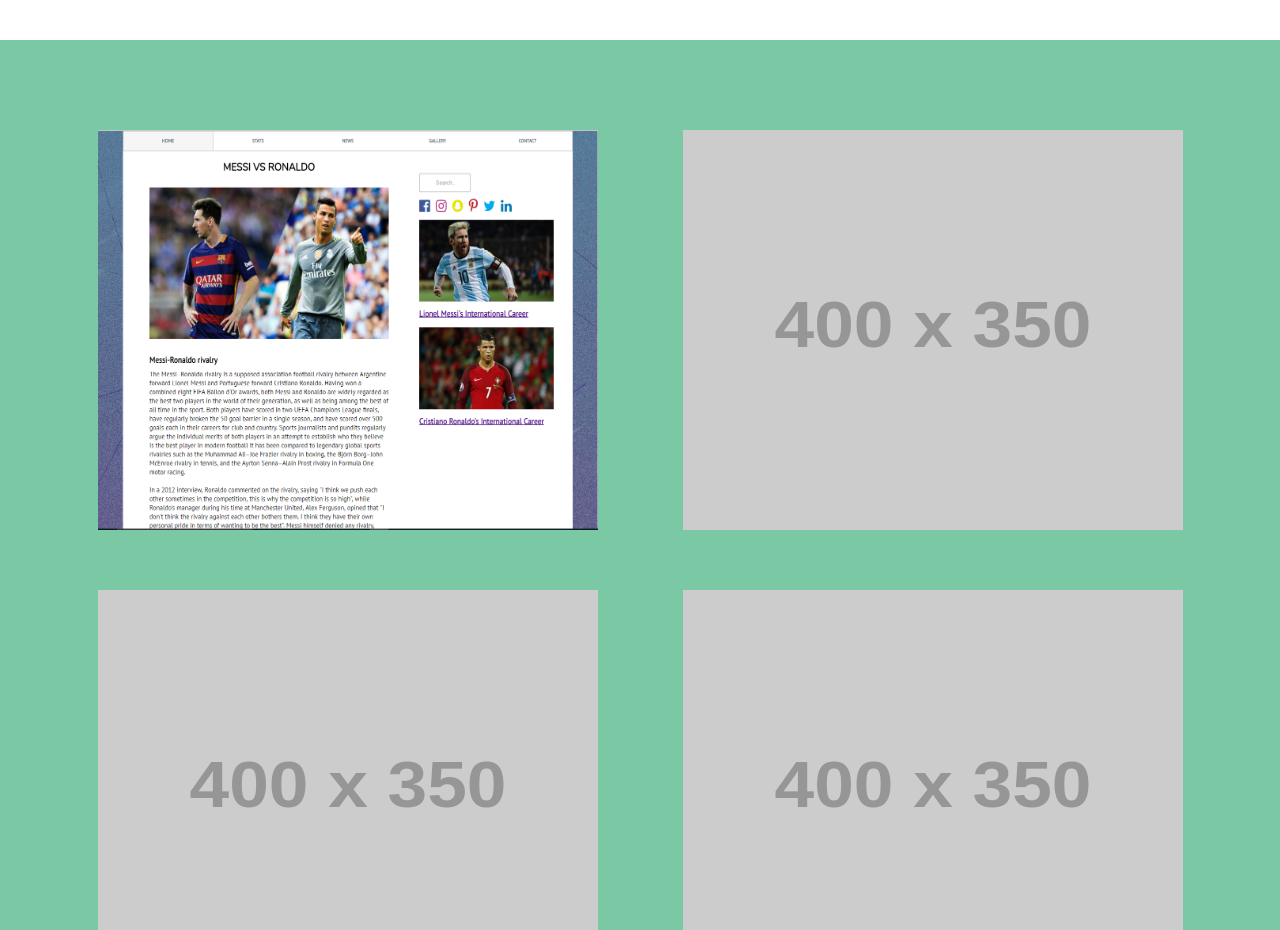
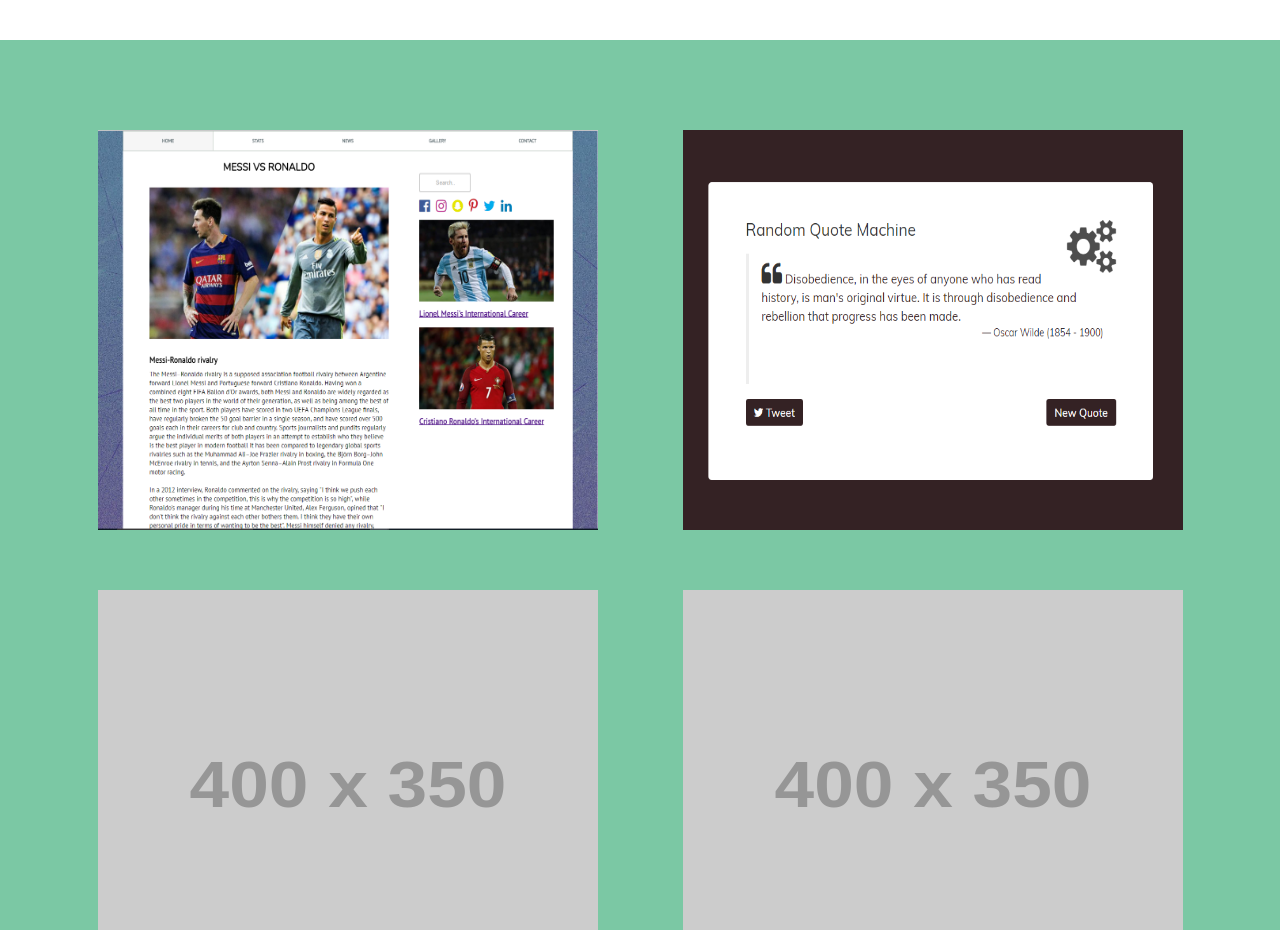
Before and after one commit to hasan-l/hasan-l.github.io, a plain HTML site: page index.html in a window 1280 px wide. Shown: the part 1420-2350 px from the top of the page. Drawn offline with nearby package versions, Linux system fonts and the light colour scheme; placeholder pictures from the web are drawn by us.

Commit message:
added another project link

```diff
--- a/index.html
+++ b/index.html
@@ -99,10 +99,10 @@
             <div class="link-container col-xs-12 col-md-12 col-lg-6">
               <ul class="container-effect">
                 <li>
-                   <h2>This is a title!</h2>
-                   <p>Lorem ipsum dolor sit amet.</p>
+                   <h2>Random Quote Machine</h2>
+                   <p>Created random quote and tweet button with Bootstrap and font-awesome toolkit</p>
                 </li>
-                <li><a href="#" target="_blank"><img src="http://placehold.it/400x350" alt="Image link to a project"></a></li>
+                <li><a href="https://hasan-l.github.io/random-quote-machine/" target="_blank"><img src="img/quote-machine-snip.PNG" alt="Image link to a project"></a></li>
               </ul>
             </div>
           </div><!--/row-->
```
Also changed, not shown: img/quote-machine-snip.PNG (added).
